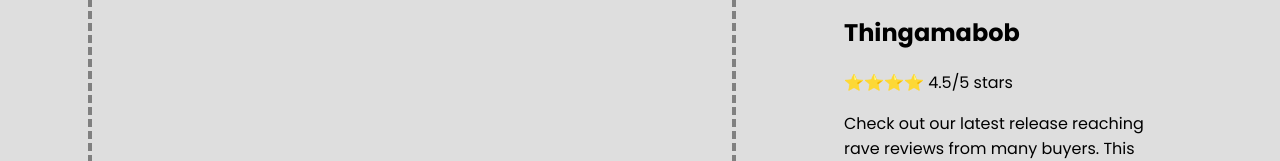
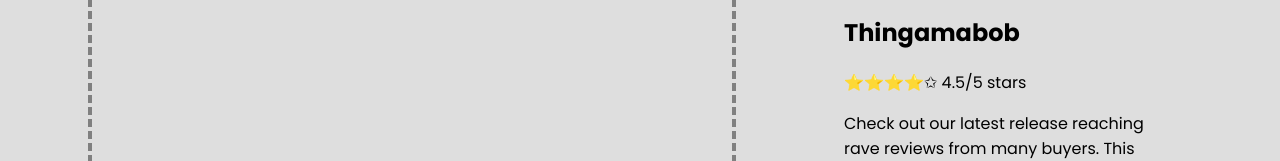
Before and after one commit to karnikaavelumani/omegacenter, a SvelteKit app: page / in a window 1280 px wide. Shown: the part 123-284 px from the top of the page. Built offline with nearby package versions, Linux system fonts and the light colour scheme.

Commit message:
fix slight `formattedStars` bug

```diff
--- a/src/routes/thingamabob.svelte
+++ b/src/routes/thingamabob.svelte
@@ -16,8 +16,9 @@
 		features: ['Knobs', 'Buttons', 'Lights', 'More']
 	};
 
-	const formattedStars =
-		'⭐'.repeat(Math.floor(data.stars)) + '✩'.repeat(Math.floor(data.maxStars - data.stars));
+	const formattedStars = Array.from({ length: data.maxStars }, (_, i) =>
+		i < Math.floor(data.stars) ? '⭐' : '✩'
+	).join('');
 </script>
 
 <section class="thingamabob-container">
```
